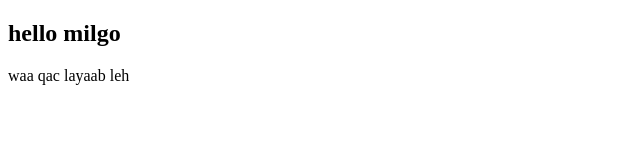
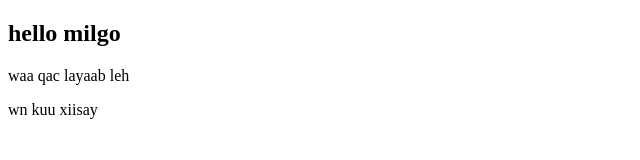
Before and after one commit to jacobhargysawi/yotube, a plain HTML site: page index.html in a window 1280 px wide. Shown: the whole page, without its empty margins (0-640 px from the left). Drawn offline with Linux system fonts and the light colour scheme.

Commit message:
added wn kuu xiisay

```diff
--- a/index.html
+++ b/index.html
@@ -8,5 +8,6 @@
 <body>
    <h2>hello milgo</h2>
    <p>waa qac layaab leh</p>
+   <p>wn kuu xiisay </p>
 </body>
 </html>
```
